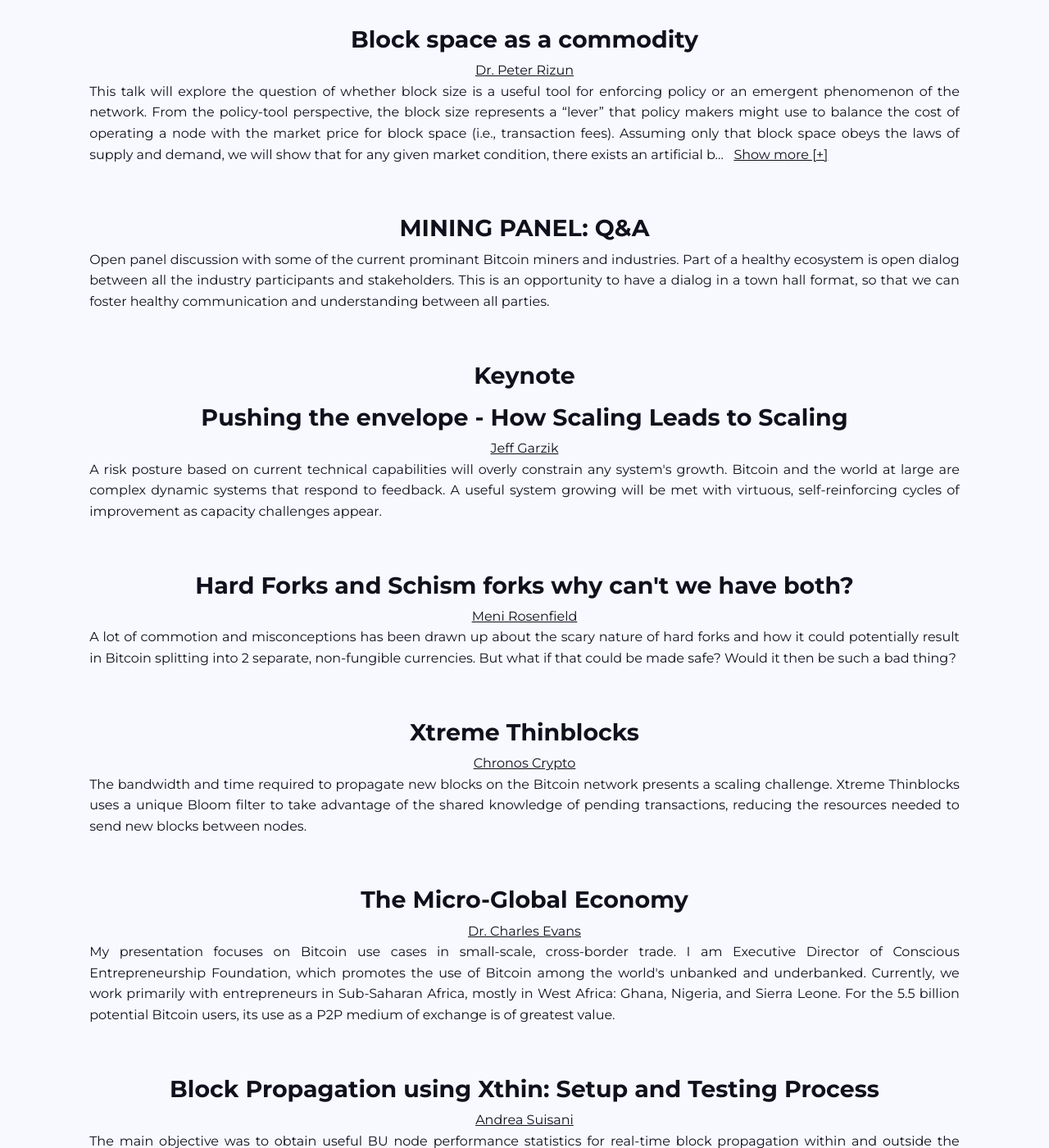
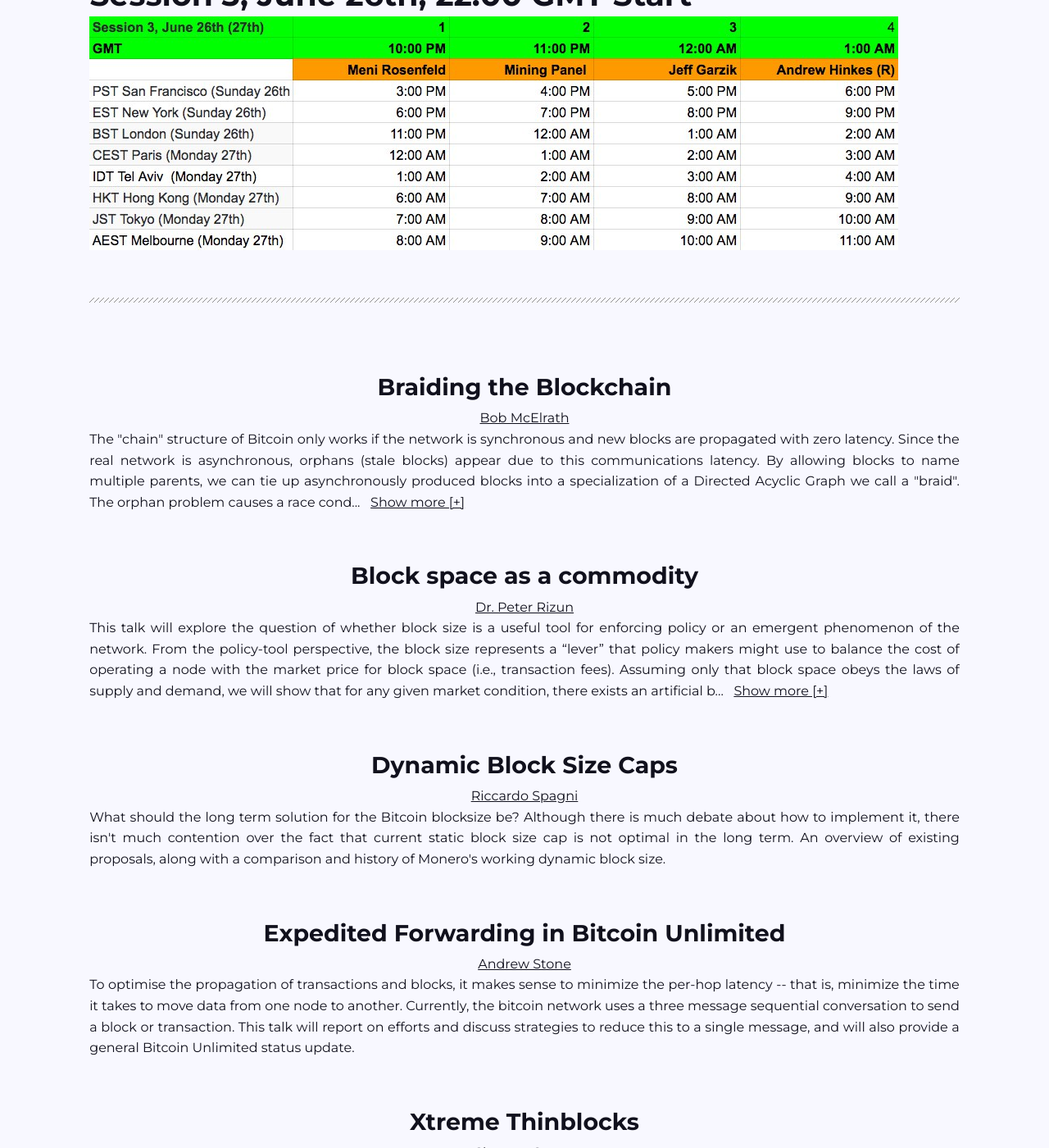
Before and after one commit to bitcoinclassic/onChain, a Jekyll site: the page built from presentations.html, in a window 1280 px wide and 1400 px high, scrolled down 1065 px. Shown: the whole window at 82% size. Built offline with Jekyll 4.4.1, drawn with Linux system fonts in a browser that asks for light colours; nearby versions of some CDN libraries; comment, search, counter and statistics services are not loaded; some of the changed text lies outside the part shown.

Commit message:
added fluffypony and schedule timetables

```diff
--- a/presentations.html
+++ b/presentations.html
@@ -7,8 +7,11 @@
 
     <hr>
     <h1>Session 1, June 24th, 14:00 GMT Start</h1>
+    <img src="./images/session1.jpg" alt="">
     <h1>Session 2, June 25th, 14:00 GMT Start</h1>
+    <img src="./images/session2.jpg" alt="">
     <h1>Session 3, June 26th, 22:00 GMT Start</h1>
+    <img src="./images/session3.jpg" alt="">
     <hr>
 
     <!--
@@ -36,14 +39,11 @@
         </tbody>
     </table>
     -->
+
+
+
     <br>
-    <article class="paper">
-    <h2>Expedited Forwarding in Bitcoin Unlimited</h2>
-    <span class="author"><a href="/speakers.html#stone">Andrew Stone</a></span>
-    <p class="more">
-      To optimise the propagation of transactions and blocks, it makes sense to minimize the per-hop latency -- that is, minimize the time it takes to move data from one node to another.  Currently, the bitcoin network uses a three message sequential conversation to send a block or transaction.  This talk will report on efforts and discuss strategies to reduce this to a single message, and will also provide a general Bitcoin Unlimited status update.
-    </p>
-    </article>
+
 
     <article class="paper">
         <h2>Braiding the Blockchain</h2>
@@ -75,56 +75,19 @@
     </article>
 
     <article class="paper">
-        <h2>MINING PANEL: Q&A</h2>
-        <span class="author"><a href="/speakers.html#"></a></span>
-        <p class="more">
-        Open panel discussion with some of the current prominant Bitcoin miners and industries.  Part of a healthy ecosystem is open dialog between all the industry participants and stakeholders.  This is an opportunity to have a dialog in a town hall format, so that we can foster healthy communication and understanding between all parties.
+    <h2>Dynamic Block Size Caps</h2>
+    <span class="author"><a href="/speakers.html#spagni">Riccardo Spagni</a></span>
+    <p class="more">
+    What should the long term solution for the Bitcoin blocksize be? Although there is much debate about how to implement it, there isn't much contention over the fact that current static block size cap is not optimal in the long term.  An overview of existing proposals, along with a comparison and history of Monero's working dynamic block size.
 
-        </p>
-    </article>
-
-
-    <!--
-    <p>5 Slots (30 minutes + 20 minutes Q&amp;A)</p>
-    <table>
-        <thead>
-            <tr>
-                <th>San Francisco</th>
-                <th>New York</th>
-                <th>London</th>
-                <th>Paris</th>
-                <th>Hong Kong</th>
-                <th>Tokyo</th>
-            </tr>
-        </thead>
-        <tbody>
-            <tr>
-                <td data-th="San Francisco ">7AM - 12PM</td>
-                <td data-th="New York ">10AM - 3PM</td>
-                <td data-th="London ">3PM - 8PM</td>
-                <td data-th="Paris ">4PM - 9PM</td>
-                <td data-th="Hong Kong ">10PM - 3AM <span>(27th)</span></td>
-                <td data-th="Tokyo ">11PM - 4AM <span>(27th)</span></td>
-            </tr>
-        </tbody>
-    </table>
-    <br>
-    -->
-
- <article class="paper">
-    <h2>Keynote</h2>
-    <h2>Pushing the envelope - How Scaling Leads to Scaling</h2>
-    <span class="author"><a href="/speakers.html#garzik">Jeff Garzik</a></span>
-    <p class="more">
-      A risk posture based on current technical capabilities will overly constrain any system's growth. Bitcoin and the world at large are complex dynamic systems that respond to feedback. A useful system growing will be met with virtuous, self-reinforcing cycles of improvement as capacity challenges appear.
     </p>
     </article>
 
     <article class="paper">
-    <h2>Hard Forks and Schism forks why can't we have both?</h2>
-    <span class="author"><a href="/speakers.html#rosenfield">Meni Rosenfield</a></span>
+    <h2>Expedited Forwarding in Bitcoin Unlimited</h2>
+    <span class="author"><a href="/speakers.html#stone">Andrew Stone</a></span>
     <p class="more">
-      A lot of commotion and misconceptions has been drawn up about the scary nature of hard forks and how it could potentially result in Bitcoin splitting into 2 separate, non-fungible currencies.  But what if that could be made safe?  Would it then be such a bad thing?
+      To optimise the propagation of transactions and blocks, it makes sense to minimize the per-hop latency -- that is, minimize the time it takes to move data from one node to another.  Currently, the bitcoin network uses a three message sequential conversation to send a block or transaction.  This talk will report on efforts and discuss strategies to reduce this to a single message, and will also provide a general Bitcoin Unlimited status update.
     </p>
     </article>
 
@@ -136,6 +99,8 @@
         </p>
     </article>
 
+
+
     <article class="paper">
         <h2>The Micro-Global Economy</h2>
         <span class="author"><a href="/speakers.html#evans">Dr. Charles Evans</a></span>
@@ -144,8 +109,7 @@
         </p>
     </article>
 
-
-    <article class="paper">
+        <article class="paper">
         <h2>Block Propagation using Xthin: Setup and Testing Process</h2>
         <span class="author"><a href="/speakers.html#andrea">Andrea Suisani</a></span>
         <p class="more">
@@ -155,6 +119,41 @@
             During the talk I’ll cover all the needed steps we had to made to achieve our goal and what we have learnt about the interaction between the bitcoin p2p network and the GFC.
         </p>
     </article>
+
+    <article class="paper">
+    <h2>Hard Forks and Schism forks why can't we have both?</h2>
+    <span class="author"><a href="/speakers.html#rosenfield">Meni Rosenfield</a></span>
+    <p class="more">
+      A lot of commotion and misconceptions has been drawn up about the scary nature of hard forks and how it could potentially result in Bitcoin splitting into 2 separate, non-fungible currencies.  But what if that could be made safe?  Would it then be such a bad thing?
+    </p>
+    </article>
+
+    <article class="paper">
+        <h2>MINING PANEL: Q&A</h2>
+        <span class="author"><a href="/speakers.html#"></a></span>
+        <p class="more">
+        Open panel discussion with some of the current prominant Bitcoin miners and industries.  Part of a healthy ecosystem is open dialog between all the industry participants and stakeholders.  This is an opportunity to have a dialog in a town hall format, so that we can foster healthy communication and understanding between all parties. Jihan Wu from Bitmain, and Alex Petrov from Bitfury will be present.
+
+        </p>
+    </article>
+
+
+
+
+ <article class="paper">
+    <h2>Final Thoughts</h2>
+    <h2>Pushing the envelope - How Scaling Leads to Scaling</h2>
+    <span class="author"><a href="/speakers.html#garzik">Jeff Garzik</a></span>
+    <p class="more">
+      A risk posture based on current technical capabilities will overly constrain any system's growth. Bitcoin and the world at large are complex dynamic systems that respond to feedback. A useful system growing will be met with virtuous, self-reinforcing cycles of improvement as capacity challenges appear.
+    </p>
+    </article>
+
+
+
+
+
+
     <hr>
 
 
```
Also changed, not shown: speakers.html (+8 -5 lines), images/session1.jpg (added), images/session2.jpg (added), images/session3.jpg (added), images/spagni.jpg (added).
